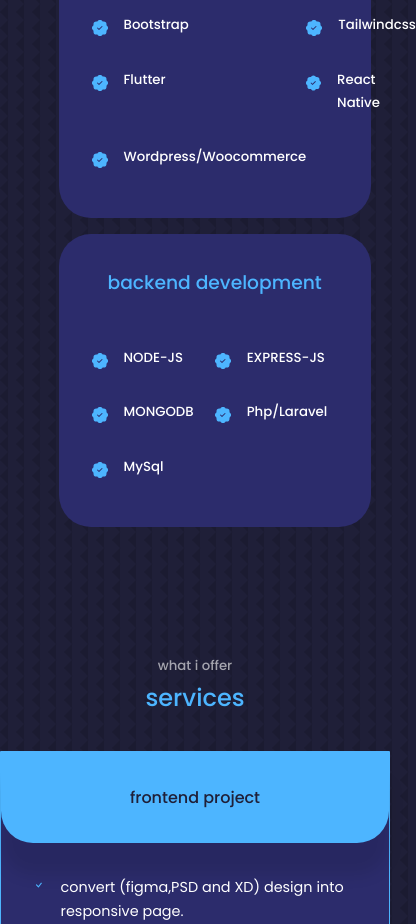
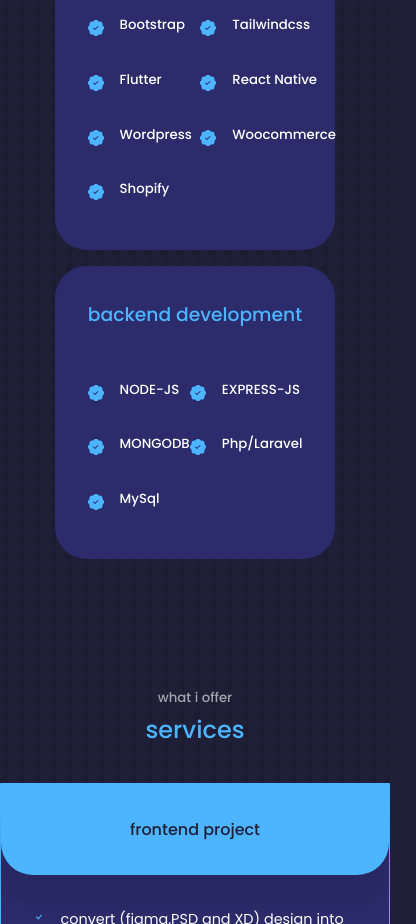
Before and after one commit to nuru11/myPortfolio, a React (Create React App) app: page / in a window 390 px wide. Shown: the part 3180-4104 px from the top of the page, 416 px wide, since content can reach past the window. Built offline with nearby package versions, Linux system fonts and the light colour scheme.

Commit message:
responsive

```diff
--- a/src/component/experience/Experience.jsx
+++ b/src/component/experience/Experience.jsx
@@ -99,7 +99,23 @@
             <article className="experience__details">
             <BsPatchCheckFill className='experience__details-icon' />
               <div>
-              <h5>Wordpress/Woocommerce</h5>
+              <h5>Wordpress</h5>
+               {/*  <small className="text-light">Experience</small>*/}
+              </div>
+            </article>
+
+            <article className="experience__details">
+            <BsPatchCheckFill className='experience__details-icon' />
+              <div>
+              <h5>Woocommerce</h5>
+               {/*  <small className="text-light">Experience</small>*/}
+              </div>
+            </article>
+
+            <article className="experience__details">
+            <BsPatchCheckFill className='experience__details-icon' />
+              <div>
+              <h5>Shopify</h5>
                {/*  <small className="text-light">Experience</small>*/}
               </div>
             </article>
```
